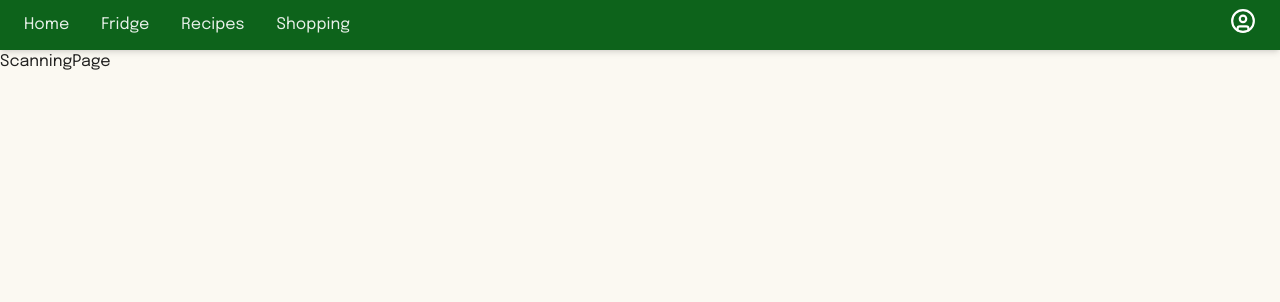
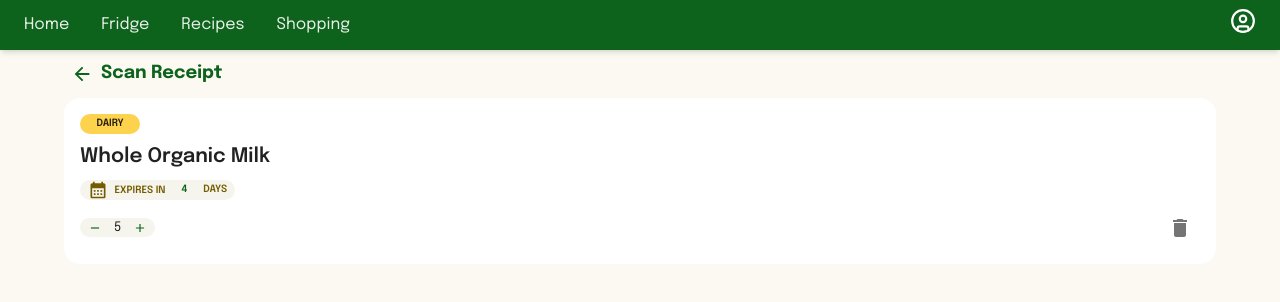
Before and after one commit to Code-the-Dream-School/l-group-practicum-team3, a React (Vite) app in the folder frontend/: page /add-items in a window 1280 px wide. Shown: the top 302 px of the page. Built offline with nearby package versions, Linux system fonts and the light colour scheme; no server answers; sample sign-in values are in the browser's storage; a web font is replaced by a local one.

Commit message:
finished styled receipt item

```diff
--- /dev/null
+++ b/frontend/src/components/scanning-page/ReceiptItem.jsx
@@ -0,0 +1,111 @@
+import Stack from "@mui/material/Stack";
+import Paper from "@mui/material/Paper";
+import Typography from "@mui/material/Typography";
+import Chip from "@mui/material/Chip";
+import IconButton from "@mui/material/IconButton";
+
+import RemoveIcon from "@mui/icons-material/Remove";
+import AddIcon from "@mui/icons-material/Add";
+import DeleteIcon from "@mui/icons-material/Delete";
+import CalendarMonthIcon from "@mui/icons-material/CalendarMonth";
+
+export default function ReceiptItem() {
+  return (
+    <Paper
+      elevation={0}
+      sx={{
+        display: "flex",
+        flexDirection: "column",
+        justifyContent: "space-between",
+        gap: 1,
+        backgroundColor: "background.paper",
+        p: 2,
+        borderRadius: 4,
+      }}
+    >
+      <Chip
+        label="Dairy"
+        sx={{
+          backgroundColor: "secondary.main",
+          textTransform: "uppercase",
+          fontWeight: 600,
+          fontSize: "10px",
+          borderRadius: "12px",
+          padding: "10px 4px",
+          width: "60px",
+          height: "15px",
+          border: "none",
+          display: "flex",
+          justifyContent: "center",
+          alignItems: "center",
+        }}
+      />
+      <Typography sx={{ fontWeight: 600, fontSize: "20px" }}>
+        Whole Organic Milk
+      </Typography>
+
+      {/* expiration date */}
+      <Stack
+        direction="row"
+        spacing={2}
+        sx={{
+          backgroundColor: "#F5F4ED",
+          borderRadius: "50px",
+          justifyContent: "flex-start",
+          alignItems: "center",
+          width: "max-content",
+          textTransform: "uppercase",
+          px: 1,
+          py: 0,
+        }}
+      >
+        <Typography
+          sx={{ color: "#735C00", fontWeight: 600, fontSize: "10px" }}
+        >
+          <CalendarMonthIcon sx={{ fontSize: 20, mr: 0.5 }} /> Expires In
+        </Typography>
+        <Typography
+          sx={{ color: "primary.main", fontWeight: 600, fontSize: "10px" }}
+        >
+          4
+        </Typography>
+        <Typography
+          sx={{ color: "#735C00", fontWeight: 600, fontSize: "10px" }}
+        >
+          Days
+        </Typography>
+      </Stack>
+
+
+      <Stack
+        direction="row"
+        spacing={2}
+        sx={{ alignItems: "center", justifyContent: "space-between" }}
+      >
+        <Stack
+          direction="row"
+          spacing={0.5}
+          sx={{
+            alignItems: "center",
+            backgroundColor: "#F5F4ED",
+            borderRadius: "50px",
+            width: "max-content",
+            px: 1,
+            py: 0,
+          }}
+        >
+          <IconButton sx={{ color: "primary.main", padding: "0" }}>
+            <RemoveIcon sx={{ fontSize: 14 }} />
+          </IconButton>
+          <Typography sx={{ fontSize: 13, px: 1 }}>5</Typography>
+          <IconButton sx={{ color: "primary.main", padding: "0" }}>
+            <AddIcon sx={{ fontSize: 14 }} />
+          </IconButton>
+        </Stack>
+        <IconButton color="primary.main">
+          <DeleteIcon />
+        </IconButton>
+      </Stack>
+    </Paper>
+  );
+}
--- a/frontend/src/pages/private/ScanningPage.jsx
+++ b/frontend/src/pages/private/ScanningPage.jsx
@@ -1,5 +1,29 @@
+import Button from "@mui/material/Button";
+import Container from "@mui/material/Container";
+
+import ArrowBackIcon from "@mui/icons-material/ArrowBack";
+
+import ReceiptItem from "../../components/scanning-page/ReceiptItem";
+
+
+
 export default function ScanningPage() {
   return (
-    <div>ScanningPage</div>
-  )
+    <Container>
+      <nav>
+        <Button
+          size="large"
+          sx={{ fontWeight: "bold", fontSize: "large" }}
+          startIcon={<ArrowBackIcon />}
+        >
+          Scan Receipt
+        </Button>
+      </nav>
+
+     <ReceiptItem />
+
+
+
+    </Container>
+  );
 }
```
